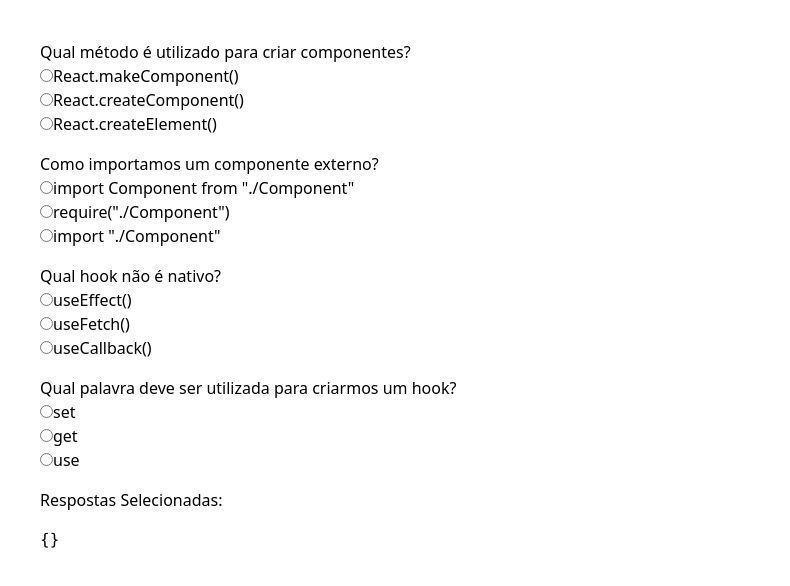
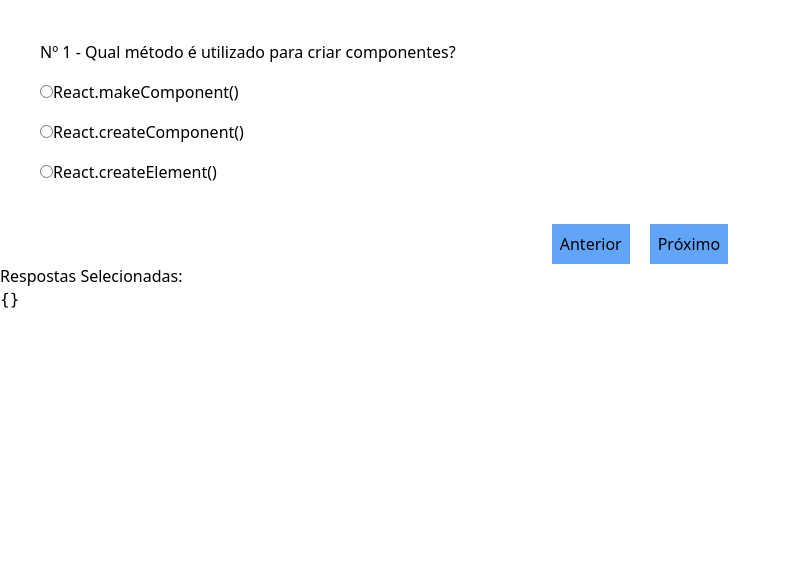
Before and after one commit to daniloaugusto9101/origamid-react, a React (Vite) app: page /pageDesafioFormulario in a window 1280 px wide. Shown: the top 586 px of the page, without its empty margins (0-790 px from the left). Built offline with nearby package versions, Linux system fonts and the light colour scheme.

Commit message:
feat: Desafio questionario

```diff
--- a/src/pages/PageDesafioFormulario.jsx
+++ b/src/pages/PageDesafioFormulario.jsx
@@ -29,7 +29,8 @@
 
 const PageDesafioFormulario = () => {
   const [radio, setRadio] = React.useState({}); // Armazena a seleção de cada pergunta
-  console.log(radio);
+  const [proxPergunta, setProxPergunta] = React.useState(0); // Armazena o estado da proxima pergunta
+  const [acertos, setAcertos] = React.useState(0); // Armazena a quantidade de acertos
 
   const onRadio = (idPergunta, respostaSelecionada) => {
     setRadio((prev) => ({
@@ -38,23 +39,53 @@
     }));
   };
 
+  const handleNext = () => {
+    totalAcertos(radio[perguntas[proxPergunta].id]);
+    if (proxPergunta < perguntas.length) setProxPergunta((prev) => prev + 1);
+  };
+
+  const totalAcertos = (respSelecionada) => {
+    if (respSelecionada == perguntas[proxPergunta].resposta) {
+      setAcertos((prev) => prev + 1);
+    }
+    console.log("acertos", acertos);
+  };
+
+  const handlePrev = () => {
+    if (proxPergunta > 0) setProxPergunta((prev) => prev - 1);
+  };
+
   return (
+    <div>
+      {proxPergunta >= perguntas.length ? (
+        <h1>Parabéns, você acertou {acertos} perguntas</h1>
+      ) : (
+        <>
           <div className="flex flex-col gap-4 p-10">
-      {perguntas.map((questao) => (
-        <div key={questao.id}>
-          <p>{questao.pergunta}</p>
-          {questao.options.map((resp, index) => (
+            <p>
+              Nº {proxPergunta + 1} - {perguntas[0].pergunta}
+            </p>
+            {perguntas[proxPergunta].options.map((resp, index) => (
               <div key={index}>
-              <input type="radio" name={questao.id} value={resp} id={`${questao.id}-resp${index}`} onChange={() => onRadio(questao.id, resp)} checked={radio[questao.id] === resp} />
-              <label htmlFor={`${questao.id}-resp${index}`}>{resp}</label>
+                <input type="radio" name={perguntas[proxPergunta].id} value={resp} id={`${perguntas[proxPergunta].id}-resp${index}`} onChange={() => onRadio(perguntas[proxPergunta].id, resp)} checked={radio[perguntas[proxPergunta].id] === resp} />
+                <label htmlFor={`${perguntas[proxPergunta].id}-resp${index}`}>{resp}</label>
               </div>
             ))}
           </div>
-      ))}
+          <div className="flex justify-center gap-5">
+            <button className="bg-blue-400 p-2" onClick={handlePrev}>
+              Anterior
+            </button>
+            <button className="bg-blue-400 p-2" onClick={handleNext}>
+              Próximo
+            </button>
+          </div>
 
           {/* Exibe as respostas selecionadas */}
           <h3>Respostas Selecionadas:</h3>
           <pre>{JSON.stringify(radio, null, 2)}</pre>
+        </>
+      )}
     </div>
   );
 };
```
Lines whose indentation alone changed are shown as unchanged.
